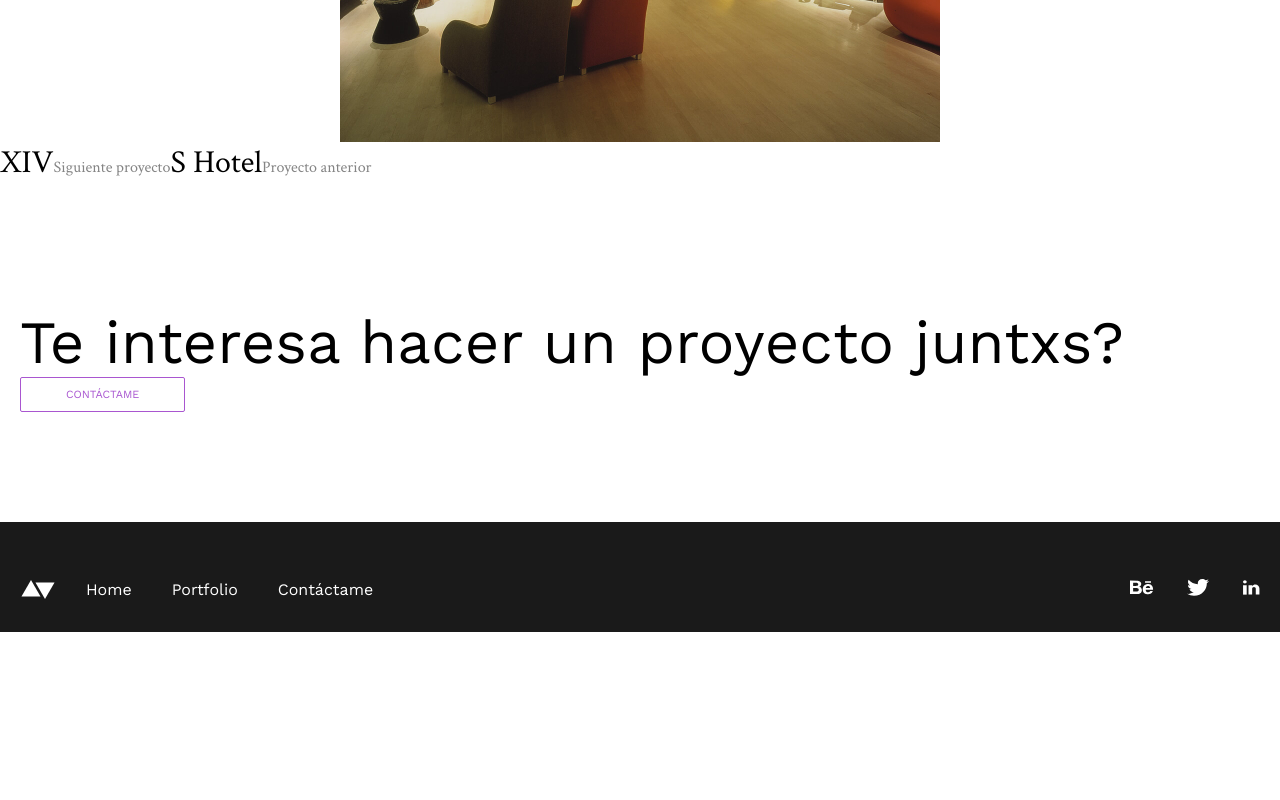
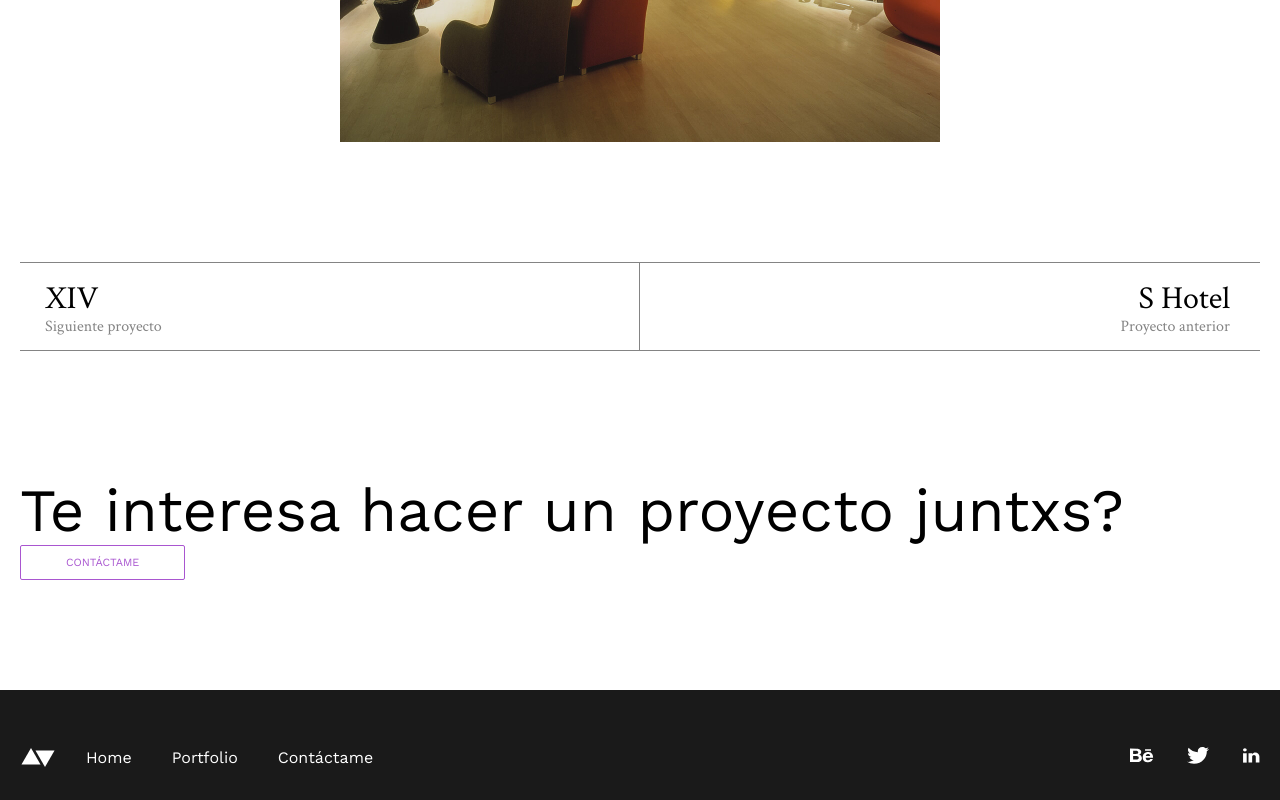
Before and after one commit to sjacaspuig/r-frontend, a Next.js app: page /portfolio/sanderson in a window 1280 px wide. Shown: the part 2490-3290 px from the top of the page. Before the commit the page ends 3122 px from the top, so only its background shows below. Built offline with nearby package versions, Linux system fonts and the light colour scheme.

Commit message:
Añadir estilos a la navegación entre proyectos en la página de detalle de proyecto (`sanderson.jsx`)

```diff
--- a/pages/portfolio/sanderson.jsx
+++ b/pages/portfolio/sanderson.jsx
@@ -79,7 +79,7 @@ const Portfolio = () => {
             </li>
           </ul>
         </section>
-        <nav className={styles.navigation}>
+        <nav className={`container ${styles.navigation}`}>
           <a className={`${styles.link} ${styles.next}`} href="#">
             XIV
             <span className={styles.label}>Siguiente proyecto</span>
--- a/styles/PortfolioDetail.module.scss
+++ b/styles/PortfolioDetail.module.scss
@@ -26,12 +26,35 @@
   }
 }
 
+.navigation {
+  display: flex;
+  margin-top: 120px;
+}
+
 .link {
   font-family: $secondaryFont;
   font-size: 2rem;
+  display: block;
+  width: 50%;
+  padding: 15px 0;
+  border-top: 1px solid $neutro;
+  border-bottom: 1px solid $neutro;
+
+  &.next {
+    border-right: 1px solid $neutro;
+    text-align: start;
+    padding-left: 25px;
+  }
+
+  &.previous {
+    text-align: end;
+    padding-right: 30px;
+  }
 }
 
 .label {
   color: $neutro;
   font-size: 1rem;
+  line-height: 1rem;
+  display: block;
 }
```
Also changed, not shown: 1 other file (tests, documents, lock files or other folders).
